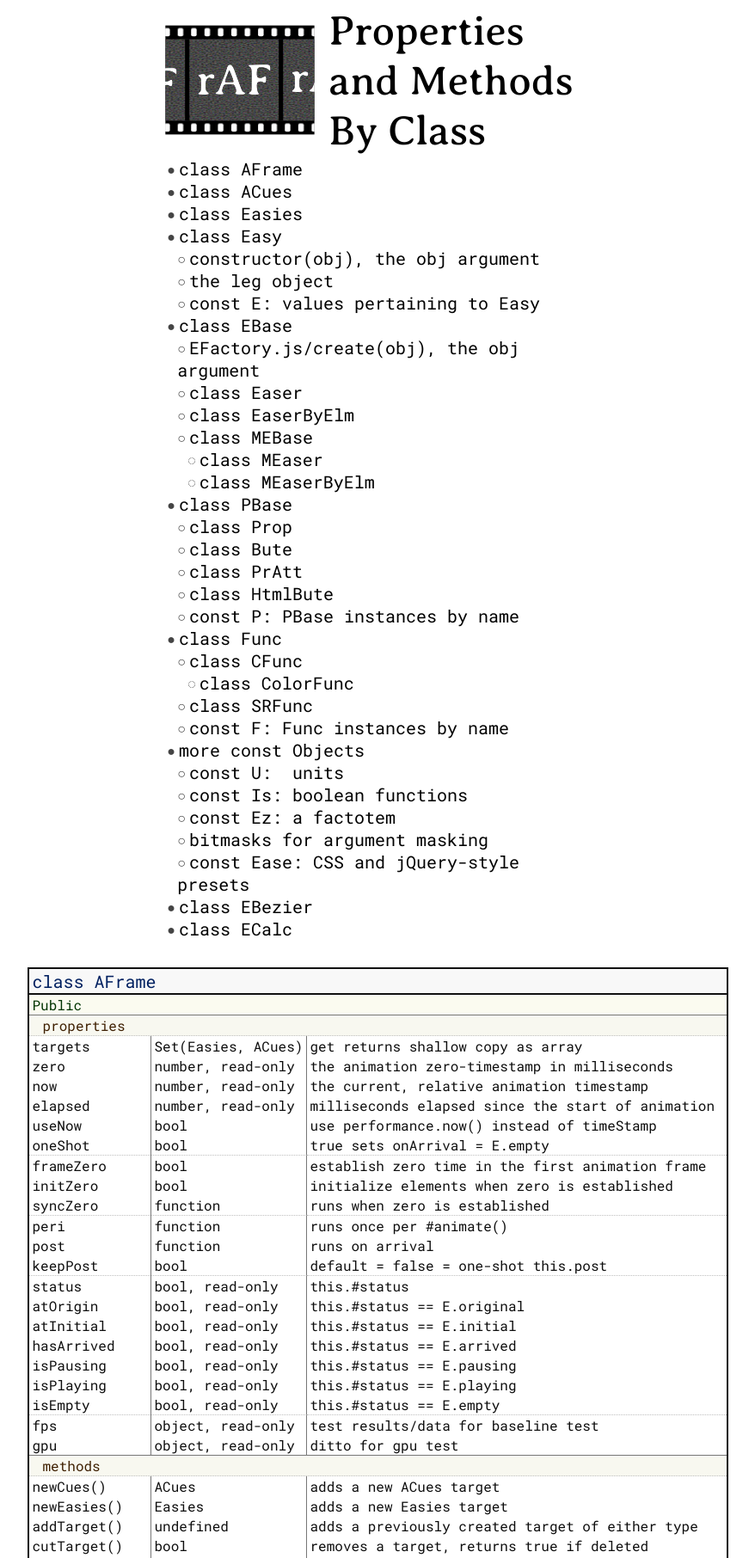
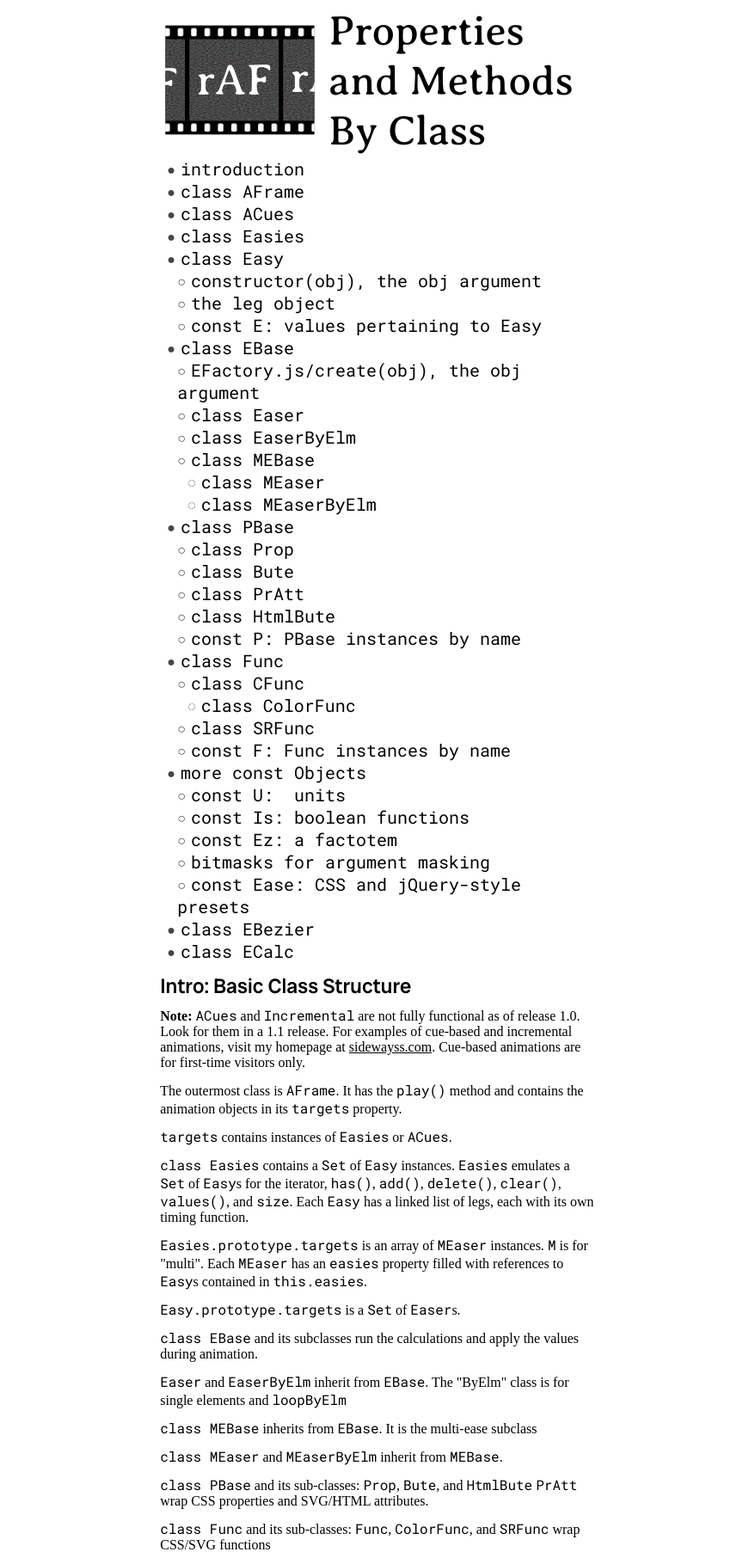
Before and after one commit to sidewayss/rAF, a website: page docs/raf-by-class.html in a window 1280 px wide. Shown: the part 5-1817 px from the top of the page at 86% size, without its empty margins (201-1079 px from the left). Drawn offline with Linux system fonts and the light colour scheme; a web font is replaced by a local one.

Commit message:
no more symlink README

```diff
--- a/docs/raf-by-class.html
+++ b/docs/raf-by-class.html
@@ -88,7 +88,8 @@
 			.ml1 {
 				margin-left:1rem;
 			}
-			span {
+			span.bullet, span.subclass, span.subclass2 {
+				font-family:"Roboto Mono";
 				cursor:default;
 				font-size:1.25rem;
 				align-self:flex-start;
@@ -103,13 +104,15 @@
 			a {
 				text-decoration:none;
 			}
-			span::before {
-				content:"\25CF";
+			span.bullet::before, span.subclass::before, span.subclass2::before {
 				font-size:1rem;
-				padding-right:0.25rem;
+				padding-right:0.375rem;
 				color:#444;
 				position:relative;
 				top:-1px;
+			}
+			span.bullet::before {
+				content:"\25CF";
 			}
 			span.subclass::before {
 				content:"\25CB";
@@ -125,39 +128,54 @@
         <object data="../img/rAFoffset.svg" type="image/svg+xml" style="width:180px; height:180px;"></object>
         <h1 class="nudge-down">Properties and Methods By Class</h1>
       </div>
-			<span><a href="#aframe">class AFrame</a></span>
-			<span><a href="#acues">class ACues</a></span>
-			<span><a href="#easies">class Easies</a></span>
-			<span><a href="#easy">class Easy</a></span>
+			<span class="bullet"><a href="#structure">introduction</a></span>
+			<span class="bullet"><a href="#aframe">class AFrame</a></span>
+			<span class="bullet"><a href="#acues">class ACues</a></span>
+			<span class="bullet"><a href="#easies">class Easies</a></span>
+			<span class="bullet"><a href="#easy">class Easy</a></span>
 			<span class="subclass"><a href="#obj">constructor(obj), the obj argument</a></span>
 			<span class="subclass"><a href="#leg">the leg object</a></span>
 			<span class="subclass"><a href="#e">const E: values pertaining to Easy</a></span>
-			<span><a href="#ebase">class EBase</a></span>
+			<span class="bullet"><a href="#ebase">class EBase</a></span>
 			<span class="subclass"><a href="#create">EFactory.js/create(obj), the obj argument</a></span>
 			<span class="subclass"><a href="#easer">class Easer</a></span>
 			<span class="subclass"><a href="#easer-by-elm">class EaserByElm</a></span>
 			<span class="subclass"><a href="#mebase">class MEBase</a></span>
 			<span class="subclass2"><a href="#measer">class MEaser</a></span>
 			<span class="subclass2"><a href="#measer-by-elm">class MEaserByElm</a></span>
-			<span><a href="#pbase">class PBase</a></span>
+			<span class="bullet"><a href="#pbase">class PBase</a></span>
 			<span class="subclass"><a href="#prop">class Prop</a></span>
 			<span class="subclass"><a href="#bute">class Bute</a></span>
 			<span class="subclass"><a href="#pratt">class PrAtt</a></span>
 			<span class="subclass"><a href="#html-bute">class HtmlBute</a></span>
 			<span class="subclass"><a href="#p">const P: PBase instances by name</a></span>
-			<span><a href="#func">class Func</a></span>
+			<span class="bullet"><a href="#func">class Func</a></span>
 			<span class="subclass"><a href="#cfunc">class CFunc</a></span>
 			<span class="subclass2"><a href="#color-func">class ColorFunc</a></span>
 			<span class="subclass"><a href="#srfunc">class SRFunc</a></span>
 			<span class="subclass"><a href="#f">const F: Func instances by name</a></span>
-			<span>more const Objects</span>
+			<span class="bullet">more const Objects</span>
 			<span class="subclass"><a href="#u">const U: &nbsp;units</a></span>
 			<span class="subclass"><a href="#is">const Is: boolean functions</a></span>
 			<span class="subclass"><a href="#ez">const Ez: a factotem</a></span>
 			<span class="subclass"><a href="#bitmasks">bitmasks for argument masking</a></span>
 			<span class="subclass"><a href="#ease">const Ease: CSS and jQuery-style presets</a></span>
-			<span><a href="#ebezier">class EBezier</a></span>
-			<span><a href="#ecalc">class ECalc</a></span>
+			<span class="bullet"><a href="#ebezier">class EBezier</a></span>
+			<span class="bullet"><a href="#ecalc">class ECalc</a></span>
+
+			<h2 id="structure">Intro: Basic Class Structure</h2>
+			<p><b>Note:</b> <span>ACues</span> and <span>Incremental</span> are not fully functional as of release 1.0. Look for them in a 1.1 release. For examples of cue-based and incremental animations, visit my homepage at <a href="https://sidewayss.com"><u>sidewayss.com</u></a>. Cue-based animations are for first-time visitors only.</p>
+			<p>The outermost class is <span>AFrame</span>. It has the <span>play()</span> method and contains the animation objects in its <span>targets</span> property.</p>
+			<p><span>targets</span> contains instances of <span>Easies</span> or <span>ACues</span>.</p>
+			<p><span>class Easies</span> contains a <span>Set</span> of <span>Easy</span> instances. <span>Easies</span> emulates a <span>Set</span> of <span>Easy</span>s for the iterator, <span>has()</span>, <span>add()</span>, <span>delete()</span>, <span>clear()</span>, <span>values()</span>, and <span>size</span>. Each <span>Easy</span> has a linked list of legs, each with its own timing function.</p>
+			<p><span>Easies.prototype.targets</span> is an array of <span>MEaser</span> instances. <span>M</span> is for "multi". Each <span>MEaser</span> has an <span>easies</span> property filled with references to <span>Easy</span>s contained in <span>this.easies</span>.</p>
+			<p><span>Easy.prototype.targets</span> is a <span>Set</span> of <span>Easer</span>s.</p>
+			<p><span>class EBase</span> and its subclasses run the calculations and apply the values during animation.
+			<p><span>Easer</span> and <span>EaserByElm</span> inherit from <span>EBase</span>. The "ByElm" class is for single elements and <span>loopByElm</span></p>
+			<p><span>class MEBase</span> inherits from <span>EBase</span>. It is the multi-ease subclass</p>
+			<p><span>class MEaser</span> and <span>MEaserByElm</span> inherit from <span>MEBase</span>.</p>
+			<p><span>class PBase</span> and its sub-classes: <span>Prop</span>, <span>Bute</span>, and <span>HtmlBute</span> <span>PrAtt</span> wrap CSS properties and SVG/HTML attributes.</p>
+			<p><span>class Func</span> and its sub-classes: <span>Func</span>, <span>ColorFunc</span>, and <span>SRFunc</span> wrap CSS/SVG functions</p>
 		</div>
 <!----------------------------------------------------------------------------->
 <table id="aframe">
@@ -177,7 +195,7 @@
 			<tr><td>peri</td><td class="middle">function</td><td>runs once per #animate()</td></tr>
 			<tr><td>post</td><td class="middle">function</td><td>runs on arrival</td></tr>
 			<tr><td class="border-dotted">keepPost</td><td class="border-dotted middle">bool</td><td class="border-dotted">default = false = one-shot this.post</td></tr>
-			<tr><td>status</td><td class="middle">bool, read-only</td><td>this.#status</td></tr>
+			<tr><td>status</td><td class="middle">int, &nbsp;read-only</td><td>this.#status, int enum generated from Easy.status</td></tr>
 			<tr><td>atOrigin</td><td class="middle">bool, read-only</td><td>this.#status == E.original</td></tr>
 			<tr><td>atInitial</td><td class="middle">bool, read-only</td><td>this.#status == E.initial</td></tr>
 			<tr><td>hasArrived</td><td class="middle">bool, read-only</td><td>this.#status == E.arrived</td></tr>
```
Also changed, not shown: README.file.md (deleted, +0 -28 lines), index.html (+3 -14 lines), README.md, 1 other file.
